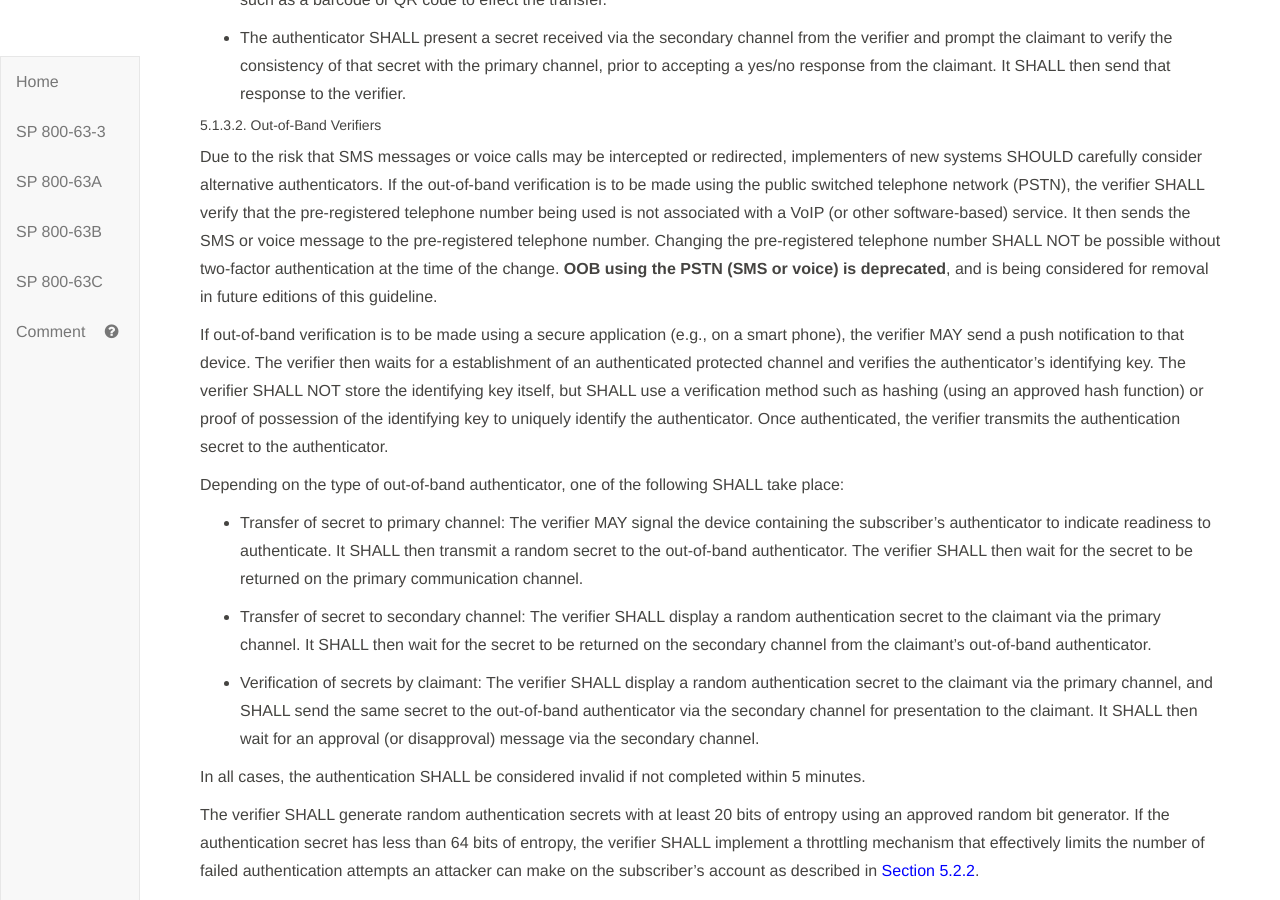
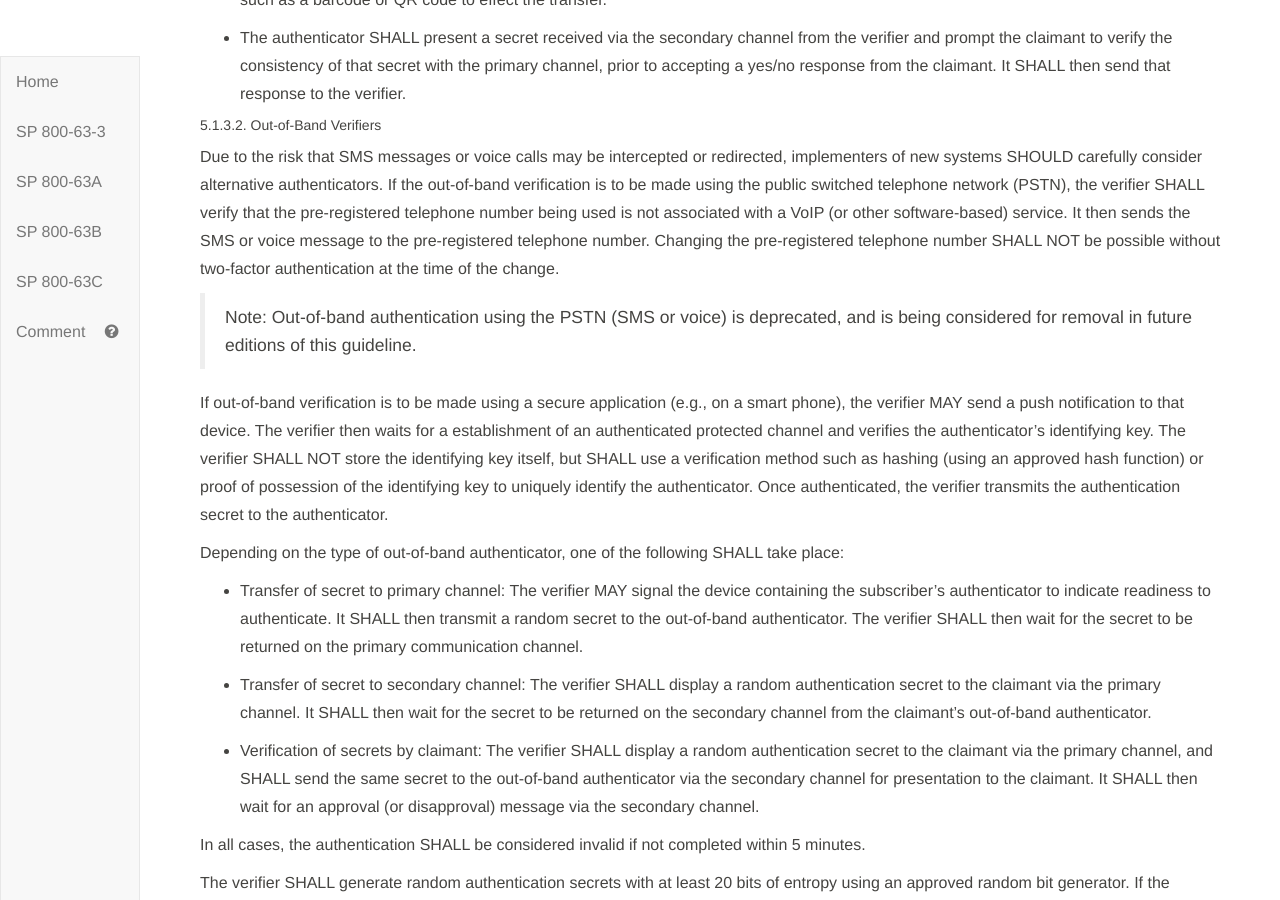
Before and after one commit to usnistgov/800-63-3, a Jekyll site: the page built from sp800-63b.md, in a window 1280 px wide and 900 px high, scrolled down 28892 px. Built offline with Jekyll 4.4.1, drawn with Linux system fonts in a browser that asks for light colours.

Commit message:
Make OOB over PSTN a separate note

```diff
--- a/sp800-63b/sec5_authenticators.md
+++ b/sp800-63b/sec5_authenticators.md
@@ -118,7 +118,9 @@ If the out-of-band authenticator sends an approval message over the secondary co
 
 ##### 5.1.3.2. Out-of-Band Verifiers
 
-Due to the risk that SMS messages or voice calls may be intercepted or redirected, implementers of new systems SHOULD carefully consider alternative authenticators. If the out-of-band verification is to be made using the public switched telephone network (PSTN), the verifier SHALL verify that the pre-registered telephone number being used is not associated with a VoIP (or other software-based) service. It then sends the SMS or voice message to the pre-registered telephone number. Changing the pre-registered telephone number SHALL NOT be possible without two-factor authentication at the time of the change.  **OOB using the PSTN (SMS or voice) is deprecated**, and is being considered for removal in future editions of this guideline.
+Due to the risk that SMS messages or voice calls may be intercepted or redirected, implementers of new systems SHOULD carefully consider alternative authenticators. If the out-of-band verification is to be made using the public switched telephone network (PSTN), the verifier SHALL verify that the pre-registered telephone number being used is not associated with a VoIP (or other software-based) service. It then sends the SMS or voice message to the pre-registered telephone number. Changing the pre-registered telephone number SHALL NOT be possible without two-factor authentication at the time of the change.
+
+> Note: Out-of-band authentication using the PSTN (SMS or voice) is deprecated, and is being considered for removal in future editions of this guideline.
 
 If out-of-band verification is to be made using a secure application (e.g., on a smart phone), the verifier MAY send a push notification to that device. The verifier then waits for a establishment of an authenticated protected channel and verifies the authenticator's identifying key. The verifier SHALL NOT store the identifying key itself, but SHALL use a verification method such as hashing (using an approved hash function) or proof of possession of the identifying key to uniquely identify the authenticator. Once authenticated, the verifier transmits the authentication secret to the authenticator.
 
```
